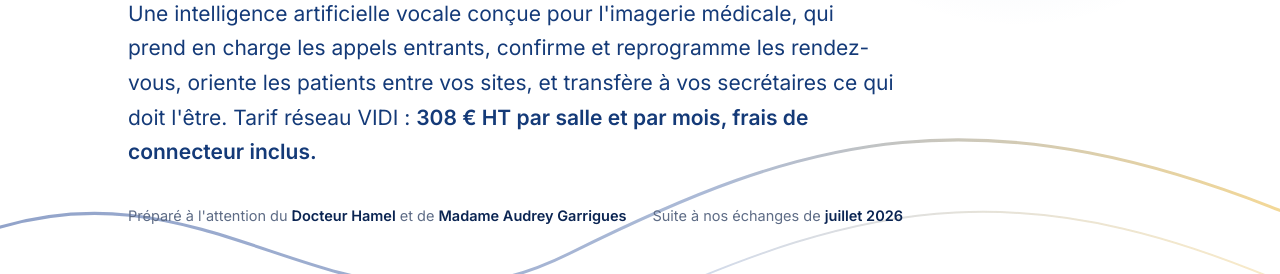
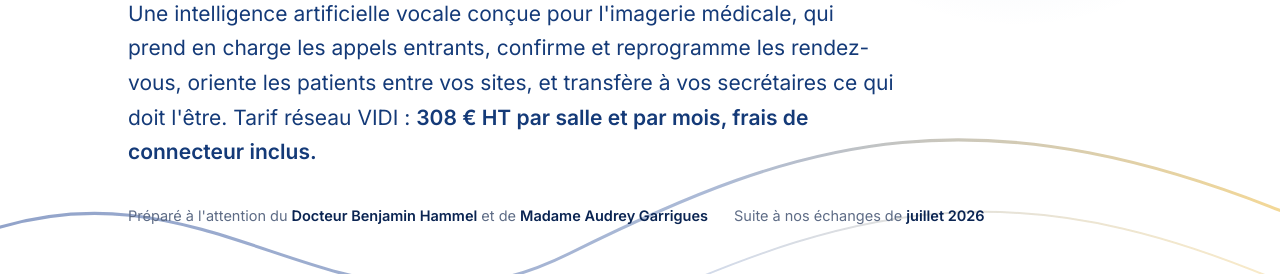
Before and after one commit to Thabor1/vocca_radiologiemougins, a plain HTML site: page index.html in a window 1280 px wide. Shown: the part 453-727 px from the top of the page. Drawn offline with nearby package versions, Linux system fonts and the light colour scheme.

Commit message:
Update index.html

```diff
--- a/index.html
+++ b/index.html
@@ -252,7 +252,7 @@
     <h1>Tous vos appels décrochés, <span class="grad">sur vos 7 pôles</span>.</h1>
     <p class="lede">Une intelligence artificielle vocale conçue pour l'imagerie médicale, qui prend en charge les appels entrants, confirme et reprogramme les rendez-vous, oriente les patients entre vos sites, et transfère à vos secrétaires ce qui doit l'être. Tarif réseau VIDI : <b>308 € HT par salle et par mois, frais de connecteur inclus.</b></p>
     <div class="prep">
-      <span>Préparé à l'attention du <b>Docteur Hamel</b> et de <b>Madame Audrey Garrigues</b></span>
+      <span>Préparé à l'attention du <b>Docteur Benjamin Hammel</b> et de <b>Madame Audrey Garrigues</b></span>
       <span>Suite à nos échanges de <b>juillet 2026</b></span>
     </div>
     <div class="stat-row" data-reveal>
@@ -660,7 +660,7 @@
         </div>
         <div class="ag">
           <div class="t">Étape 2 · Présentation aux associés</div>
-          <p>Une session dédiée au Docteur Hamel et aux associés, sur les volets technique et financier, avec démonstration en conditions réelles sur vos propres motifs d'examen.</p>
+          <p>Une session dédiée au Docteur Benjamin Hammel et aux associés, sur les volets technique et financier, avec démonstration en conditions réelles sur vos propres motifs d'examen.</p>
         </div>
         <div class="ag">
           <div class="t">Étape 3 · Pilote sur un pôle</div>
```
